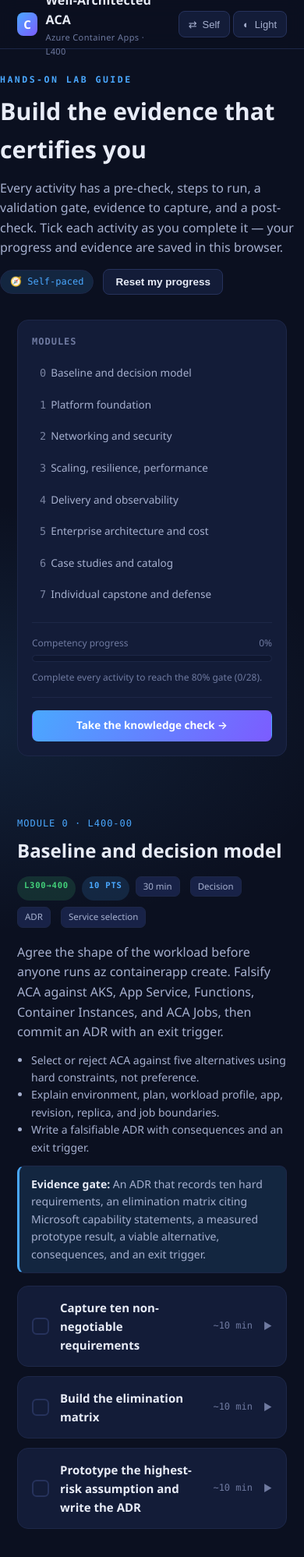
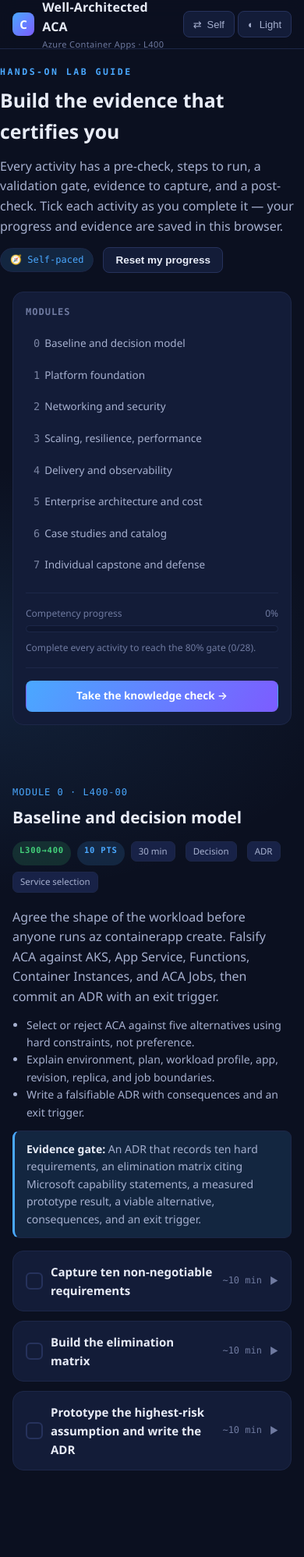
Before and after one commit to chadhage/waf-aca, a plain HTML site: page site/lab.html in a window 390 px wide. Shown: the top 1997 px of the page at 78% size. Drawn offline with Linux system fonts and the light colour scheme.

Commit message:
Make lab guide margins uniform and responsive at narrow widths

```diff
--- a/site/styles.css
+++ b/site/styles.css
@@ -71,6 +71,7 @@ a:hover { text-decoration: underline; }
   position: sticky;
   top: 0;
   z-index: 50;
+  -webkit-backdrop-filter: blur(12px);
   backdrop-filter: blur(12px);
   background: color-mix(in srgb, var(--bg) 82%, transparent);
   border-bottom: 1px solid var(--border-soft);
@@ -355,6 +356,7 @@ section { padding: 46px 0; }
 .act-head {
   display: flex; align-items: center; gap: 14px;
   padding: 15px 18px; cursor: pointer;
+  -webkit-user-select: none;
   user-select: none;
 }
 .act-head:hover { background: var(--surface-2); }
@@ -428,7 +430,7 @@ body[data-mode="self"] .instructor { display: none; }
 .evidence-toggle {
   display: inline-flex; align-items: center; gap: 8px;
   margin-top: 16px; font-size: 13.5px; color: var(--text-dim);
-  cursor: pointer; user-select: none;
+  cursor: pointer; -webkit-user-select: none; user-select: none;
 }
 .evidence-toggle input { width: 17px; height: 17px; accent-color: var(--good); cursor: pointer; }
 
@@ -517,16 +519,28 @@ body[data-mode="self"] .instructor { display: none; }
 
 /* ---------- responsive ---------- */
 @media (max-width: 900px) {
+  .wrap { padding: 0 18px; }
   .stats { grid-template-columns: repeat(2, 1fr); }
   .grid-2, .grid-3, .modes { grid-template-columns: 1fr; }
   .pillars { grid-template-columns: repeat(2, 1fr); }
   .lab-layout { grid-template-columns: 1fr; }
   .rail { position: relative; top: 0; max-height: none; }
   .navlinks a:not(.nav-cta) { display: none; }
+  .lab-header { padding: 24px 0 8px; }
 }
 @media (max-width: 560px) {
+  .wrap { padding: 0 16px; }
   .stats { grid-template-columns: 1fr; }
   .mod { grid-template-columns: 44px 1fr; }
   .mod .meta { grid-column: 1 / -1; flex-direction: row; align-items: center; justify-content: flex-start; }
   .hero { padding: 44px 0 30px; }
+  /* lab page: keep gutters and card padding uniform on phones */
+  .lab-header { padding: 20px 0 6px; }
+  .page-title { font-size: 1.55rem; }
+  .lab-layout-pad { padding-top: 18px; padding-bottom: 44px; }
+  .rail { padding: 16px; }
+  .mod-block h2 { font-size: 1.3rem; }
+  .act-head { padding: 14px 16px; gap: 10px; }
+  .act-body { padding: 0 16px 16px; }
+  pre.cmd { font-size: 12px; padding: 12px 14px; }
 }
```
